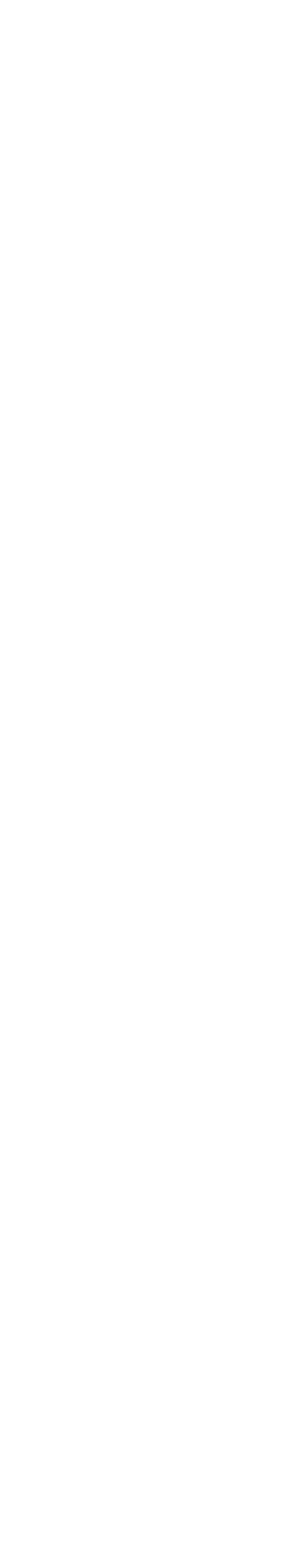
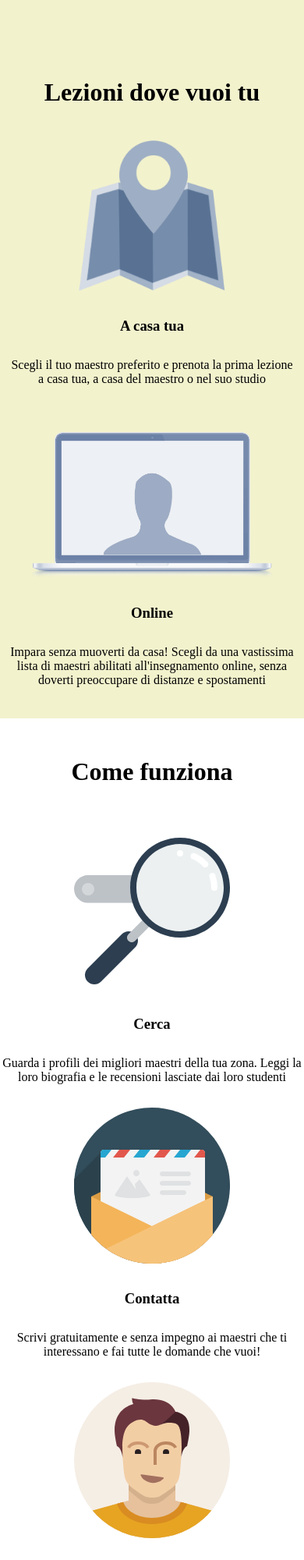
Before and after one commit to dfgiordano/html-css-resp-wannabe-12bool, a plain HTML site: page index.html in a window 390 px wide. Shown: the top 2000 px of the page at 78% size. Before the commit the page ends 844 px from the top, so only its background shows below. Drawn offline with Linux system fonts and the light colour scheme.

Commit message:
fine nav responsive

```diff
--- a/css/bool-12.css
+++ b/css/bool-12.css
@@ -23,7 +23,6 @@
 [class*=col-]{
     float:left;
 }
-
 /* XS */
 @media screen and (max-width: 767px) {
     .col-xs-1 {
@@ -97,7 +96,7 @@
     }
 }
 /* MD */
-@media screen and (max-width: 767px) {
+@media screen and (min-width: 768px) and (max-width: 991px) {
     .col-md-1 {
         width: calc((100% / 12) * 1)
     }
--- a/css/style.css
+++ b/css/style.css
@@ -0,0 +1,55 @@
+* {
+  text-align: center;
+}
+h1 {
+  margin-top: 100px;
+}
+header img {
+  display: block;
+  margin:auto;
+  height: 200px;
+  margin-top: 30px;
+}
+h3 {
+  margin: 30px;
+}
+.col-lg-12.col-md-12.col-xs-12 {
+  margin-bottom: 30px;
+}
+.col-lg-6.col-md-6.col-xs-12 {
+  padding: 10px;
+}
+nav {
+  background-color: #F9F9F9;
+}
+h2 {
+  font-size:32px;
+  margin-top: 50px;
+}
+nav img {
+  height: 200px;
+}
+.col-lg-4.col-md-4.col-xs-12 {
+  padding: 10px;
+}
+/* XS-media-query */
+@media screen and (max-width: 767px) {
+
+  header {
+    background-color: #F2F2CD;
+  }
+  nav {
+    background-color: white;
+  }
+  nav img {
+    margin-top: 30px;
+  }
+}
+/* MD-media-query */
+@media screen and (min-width: 768px) and (max-width: 991px) {
+
+  .col-lg-4.col-md-12.col-xs-12{
+    margin-top: 30px;
+  }
+
+}
--- a/index.html
+++ b/index.html
@@ -8,6 +8,42 @@
     <title>Wannabe Responsive</title>
   </head>
   <body>
-
+      <header class="container">
+        <div class="col-lg-12 col-md-12 col-xs-12">
+          <h1>Lezioni dove vuoi tu</h1>
+          <div class="col-lg-6 col-md-6 col-xs-12">
+            <img src="img/icon/maps.png" alt="Cartina">
+            <h3>A casa tua</h3>
+            <p>Scegli il tuo maestro preferito e prenota la prima lezione a casa tua, a casa del maestro o nel suo studio</p>
+          </div>
+          <div class="col-lg-6 col-md-6 col-xs-12">
+            <img src="img/icon/screen.png" alt="Portatile">
+            <h3>Online</h3>
+            <p>Impara senza muoverti da casa! Scegli da una vastissima lista di maestri abilitati all'insegnamento online, senza doverti preoccupare di distanze e spostamenti</p>
+          </div>
+        </div>
+      </header>
+      <nav>
+        <div class="container">
+          <div class="col-lg-12 col-md-12 col-xs-12">
+            <h2>Come funziona</h2>
+          </div>
+          <div class="col-lg-4 col-md-6 col-xs-12">
+            <img src="img/search.svg" alt="Ricerca">
+            <h3>Cerca</h3>
+            <p>Guarda i profili dei migliori maestri della tua zona. Leggi la loro biografia e le recensioni lasciate dai loro studenti</p>
+          </div>
+          <div class="col-lg-4 col-md-6 col-xs-12">
+            <img src="img/letter.svg" alt="Lettera">
+            <h3>Contatta</h3>
+            <p>Scrivi gratuitamente e senza impegno ai maestri che ti interessano e fai tutte le domande che vuoi!</p>
+          </div>
+          <div class="col-lg-4 col-md-12 col-xs-12">
+            <img src="img/male.svg" alt="Uomo">
+            <h3>Inizia a Suonare</h3>
+            <p>Acquista un pacchetto di lezioni! Vuoi cambiare maestro? Le lezioni acquistate valgono con tutti i più di 1400 maestri Cademi!</p>
+          </div>
+        </div>
+      </nav>
   </body>
 </html>
```
